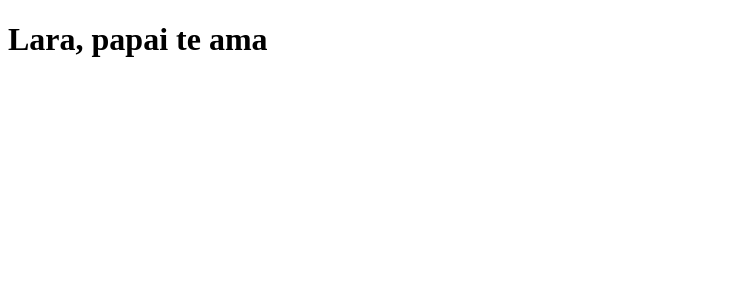
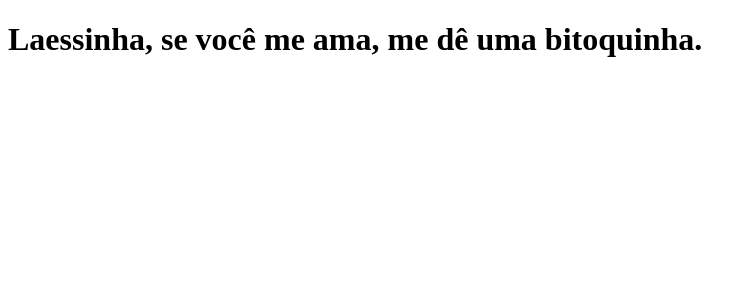
Before and after one commit to b0de-py/clone-tabnews, a Next.js app: page / in a window 1280 px wide. Shown: the top 300 px of the page, without its empty margins (0-756 px from the left). Built offline with nearby package versions, Linux system fonts and the light colour scheme.

Commit message:
modifica a frase

```diff
--- a/pages/index.js
+++ b/pages/index.js
@@ -1,5 +1,5 @@
 function Home(){
-    return <h1>Lara, papai te ama</h1>
+    return <h1>Laessinha, se você me ama, me dê uma bitoquinha.</h1>
 }
 
 export default Home;
```
